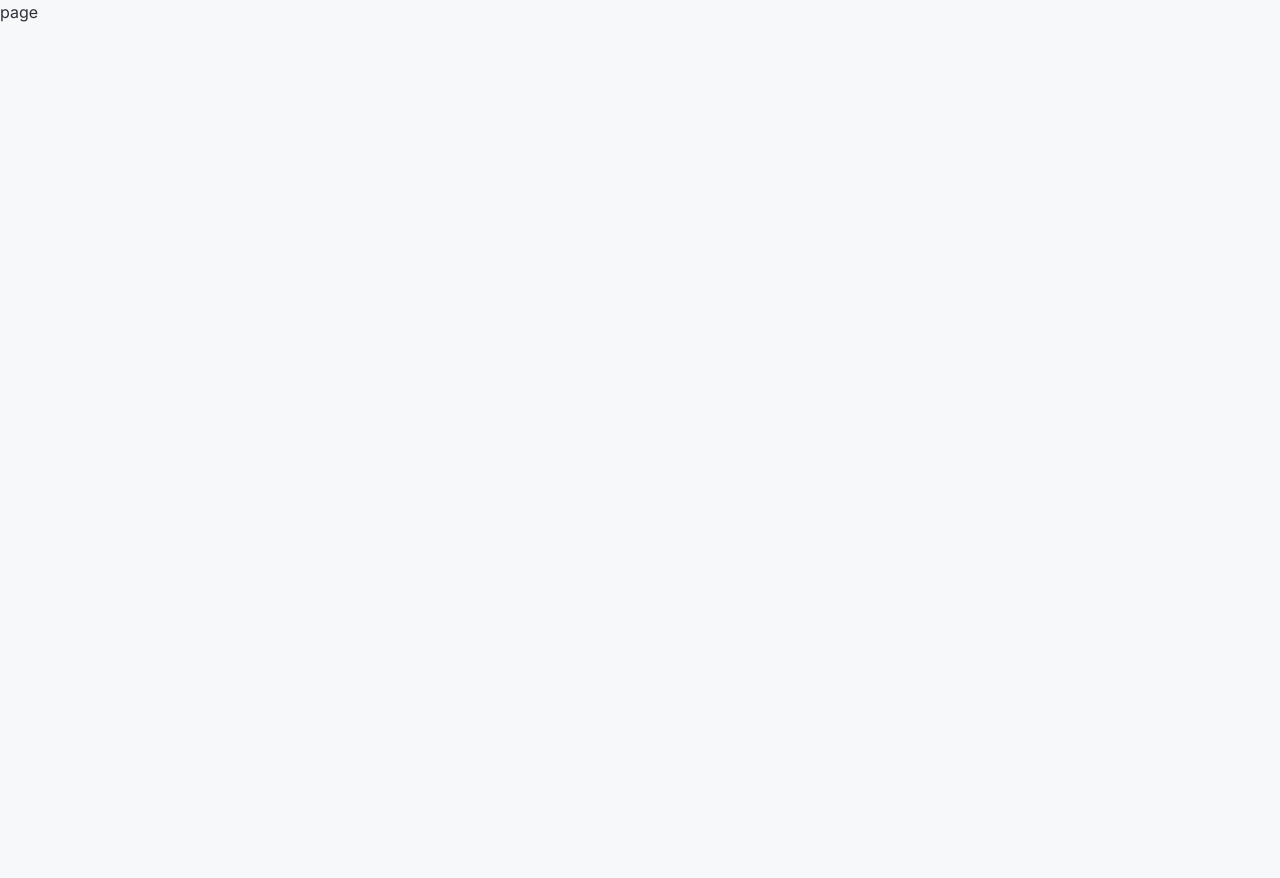
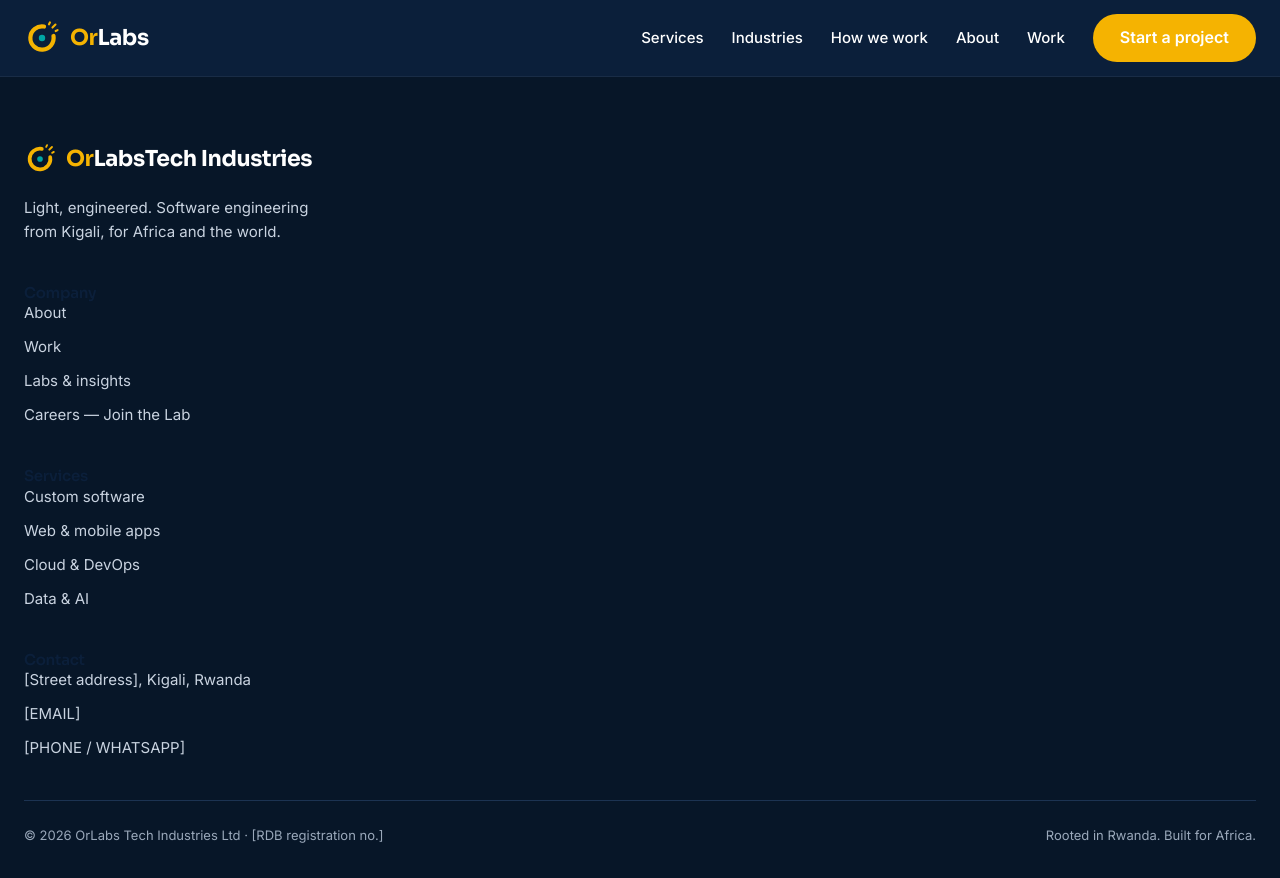
Before and after one commit to techrevolutionrwanda/orlabs, a Next.js app in the folder frontend/: page / in a window 1280 px wide. Before the commit the page ends 800 px from the top, so only its background shows below. Built offline with nearby package versions, Linux system fonts and the light colour scheme.

Commit message:
feat: add skip link and wire header/footer into layout

```diff
--- a/frontend/src/app/layout.tsx
+++ b/frontend/src/app/layout.tsx
@@ -1,5 +1,7 @@
 import type { Metadata } from "next";
 import { Inter, Sora } from "next/font/google";
+import Header from "@/src/components/Header";
+import Footer from "@/src/components/Footer";
 import "./globals.css";
 
 const inter = Inter({
@@ -27,7 +29,17 @@
 export default function RootLayout({ children }: LayoutProps<"/">) {
   return (
     <html lang="en" className={`${inter.variable} ${sora.variable} h-full antialiased`}>
-      <body className="min-h-full flex flex-col">{children}</body>
+      <body className="min-h-full flex flex-col">
+        <a
+          href="#main"
+          className="absolute -left-[9999px] top-0 z-[100] rounded-sm bg-gold p-3 text-navy focus:left-4 focus:top-4"
+        >
+          Skip to content
+        </a>
+        <Header />
+        {children}
+        <Footer />
+      </body>
     </html>
   );
 }
--- a/frontend/src/app/page.tsx
+++ b/frontend/src/app/page.tsx
@@ -1,7 +1,7 @@
-import React from 'react'
-
-export default function page() {
+export default function Page() {
   return (
-    <div>page</div>
-  )
+    <main id="main" className="flex-1">
+      {/* Page sections (hero, services, ...) are built on separate branches. */}
+    </main>
+  );
 }
--- /dev/null
+++ b/frontend/src/components/CopyrightYear.tsx
@@ -0,0 +1,17 @@
+"use client";
+
+import { useSyncExternalStore } from "react";
+
+const getYear = () => String(new Date().getFullYear());
+const getServerYear = () => "2026";
+const subscribe = () => () => {};
+
+/**
+ * Current year for the footer copyright line.
+ * `new Date()` is blocked during prerendering in this Next.js version, so we
+ * use useSyncExternalStore: a static snapshot on the server, the real year
+ * after hydration (same idea as the template's #year script).
+ */
+export default function CopyrightYear() {
+  return <>{useSyncExternalStore(subscribe, getYear, getServerYear)}</>;
+}
--- a/frontend/src/components/Footer.tsx
+++ b/frontend/src/components/Footer.tsx
@@ -1,5 +1,6 @@
 import Link from "next/link";
 import Logo from "./Logo";
+import CopyrightYear from "./CopyrightYear";
 
 const FOOTER_COLUMNS = [
   {
@@ -89,7 +90,7 @@
 
         <div className="mt-10 flex flex-wrap justify-between gap-3 border-t border-[#1C3352] pt-6 text-[0.8125rem] text-[#9AA8BA]">
           <span>
-            © {new Date().getFullYear()} OrLabs Tech Industries Ltd · [RDB
+            © <CopyrightYear /> OrLabs Tech Industries Ltd · [RDB
             registration no.]
           </span>
           <span>Rooted in Rwanda. Built for Africa.</span>
```
